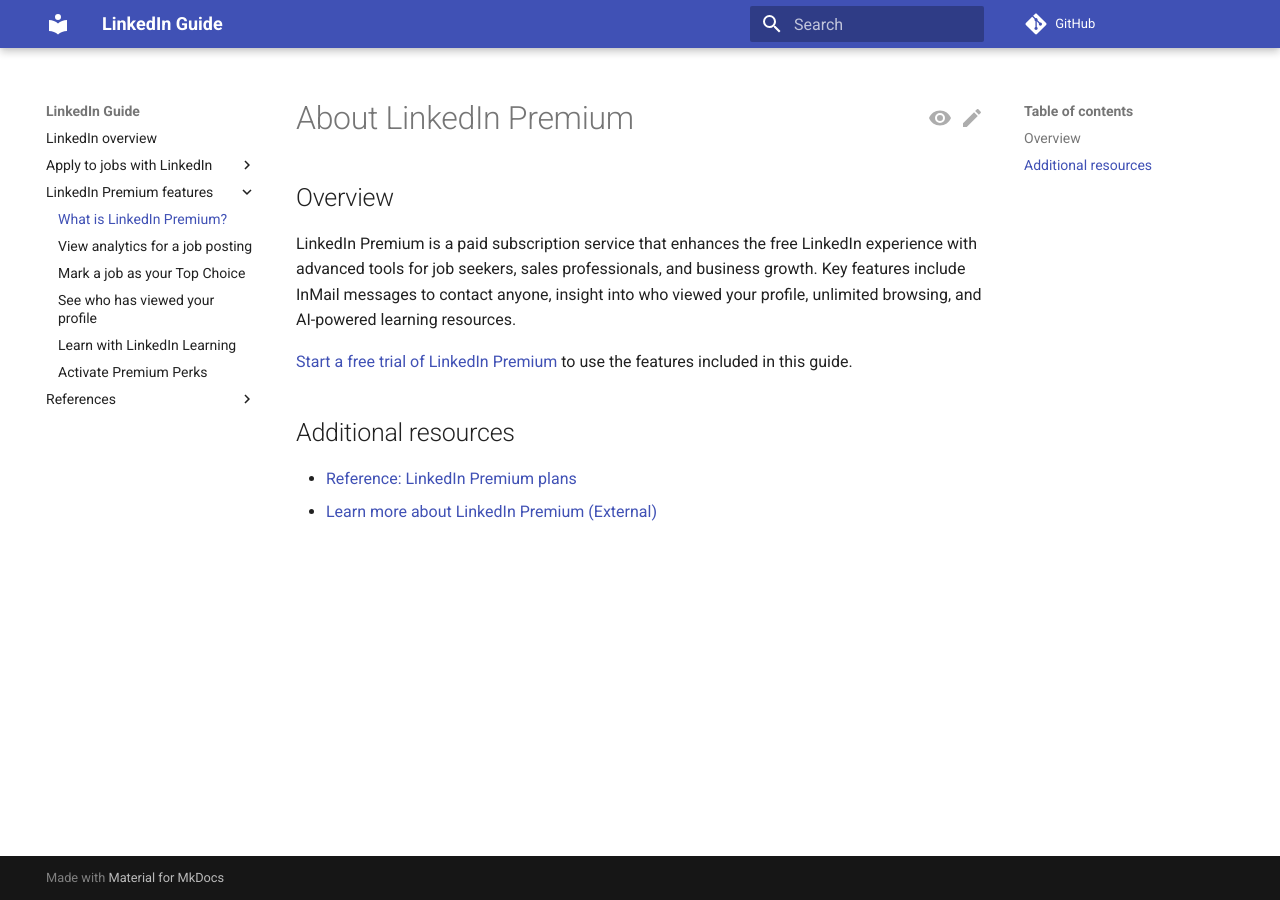
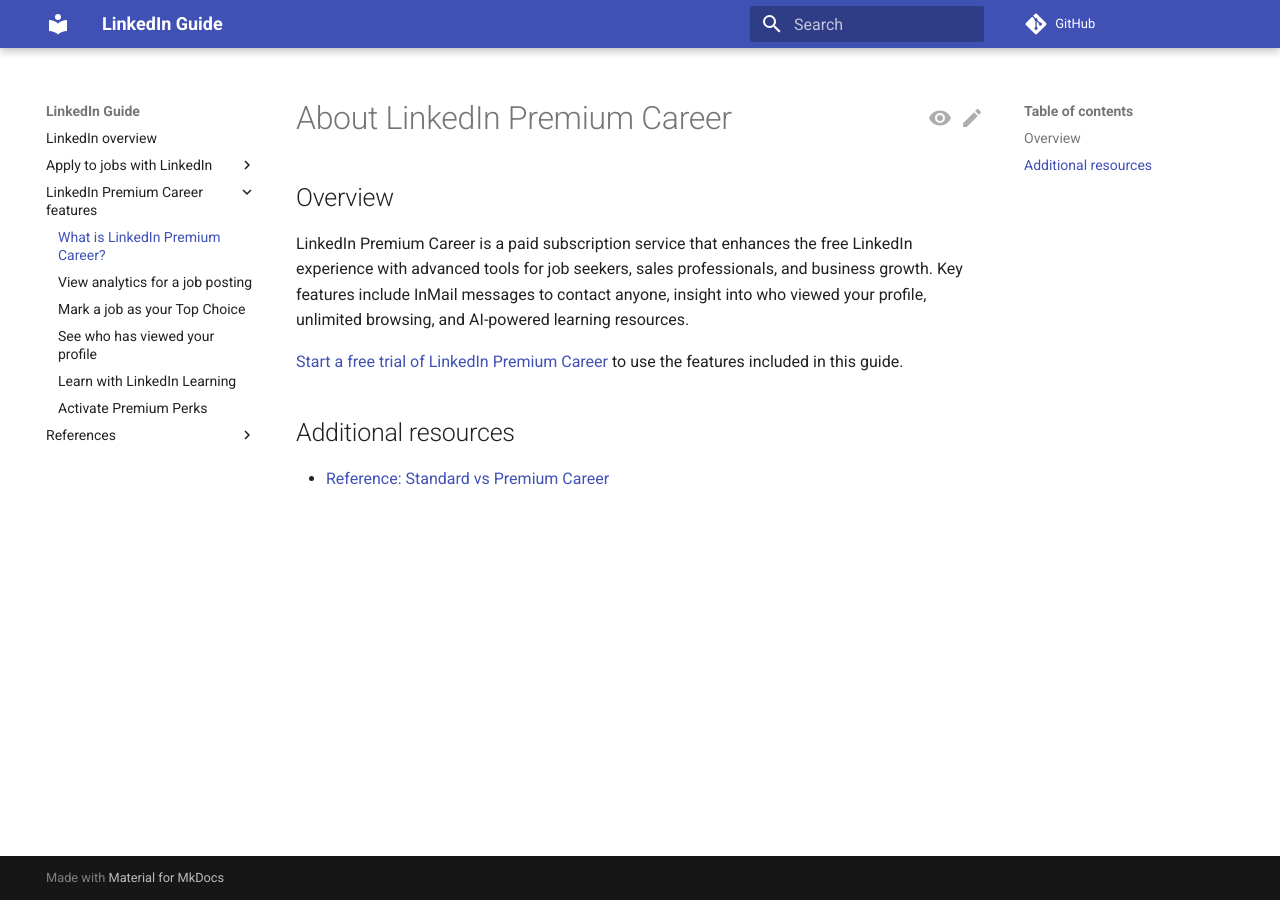
Before and after one commit to cdundon123/linkedin-docs, an MkDocs documentation site: the page built from docs/premium/index.md, in a window 1280 px wide. Built offline with MkDocs 1.6.1 and Material for MkDocs 9.7.7, drawn with Linux system fonts in a browser that asks for light colours; comment, search, counter and statistics services are not loaded.

Commit message:
change term

```diff
--- a/docs/premium/index.md
+++ b/docs/premium/index.md
@@ -5,15 +5,14 @@ tags: [premium, plan, subscription, membership, upgrade]
 published: true
 ---
 
-# About LinkedIn Premium
+# About LinkedIn Premium Career
 
 ## Overview
 
-LinkedIn Premium is a paid subscription service that enhances the free LinkedIn experience with advanced tools for job seekers, sales professionals, and business growth. Key features include InMail messages to contact anyone, insight into who viewed your profile, unlimited browsing, and AI-powered learning resources.
+LinkedIn Premium Career is a paid subscription service that enhances the free LinkedIn experience with advanced tools for job seekers, sales professionals, and business growth. Key features include InMail messages to contact anyone, insight into who viewed your profile, unlimited browsing, and AI-powered learning resources.
 
-[Start a free trial of LinkedIn Premium](https://premium.linkedin.com/careers/career) to use the features included in this guide.
+[Start a free trial of LinkedIn Premium Career](https://premium.linkedin.com/careers/career) to use the features included in this guide.
 
 ## Additional resources
 
-- [Reference: LinkedIn Premium plans]()
-- [Learn more about LinkedIn Premium (External)]()
+- [Reference: Standard vs Premium Career](../references/linkedin-plans.md)
--- a/mkdocs.yml
+++ b/mkdocs.yml
@@ -44,8 +44,8 @@ nav:
     - "Search for jobs": apply/search-for-jobs.md
     - "Apply for a job": apply/apply-for-jobs.md
     - "Track application progress": apply/track-application.md
-  - "LinkedIn Premium features":
-    - "What is LinkedIn Premium?": premium/index.md
+  - "LinkedIn Premium Career features":
+    - "What is LinkedIn Premium Career?": premium/index.md
     - "View analytics for a job posting": premium/view-analytics.md
     - "Mark a job as your Top Choice": premium/mark-job-as-top-choice.md
     - "See who has viewed your profile": premium/see-who-viewed-profile.md
@@ -53,5 +53,5 @@ nav:
     - "Activate Premium Perks": premium/activate-premium-perks.md
   - "References":
     - "Intro and profile fields": references/intro-fields.md
-    - "Standard vs Premium LinkedIn": references/linkedin-plans.md
+    - "Standard vs Premium Career": references/linkedin-plans.md
     - "Job collections": references/job-collections.md
```
Also changed, not shown: docs/references/linkedin-plans.md (+8 -2 lines).
